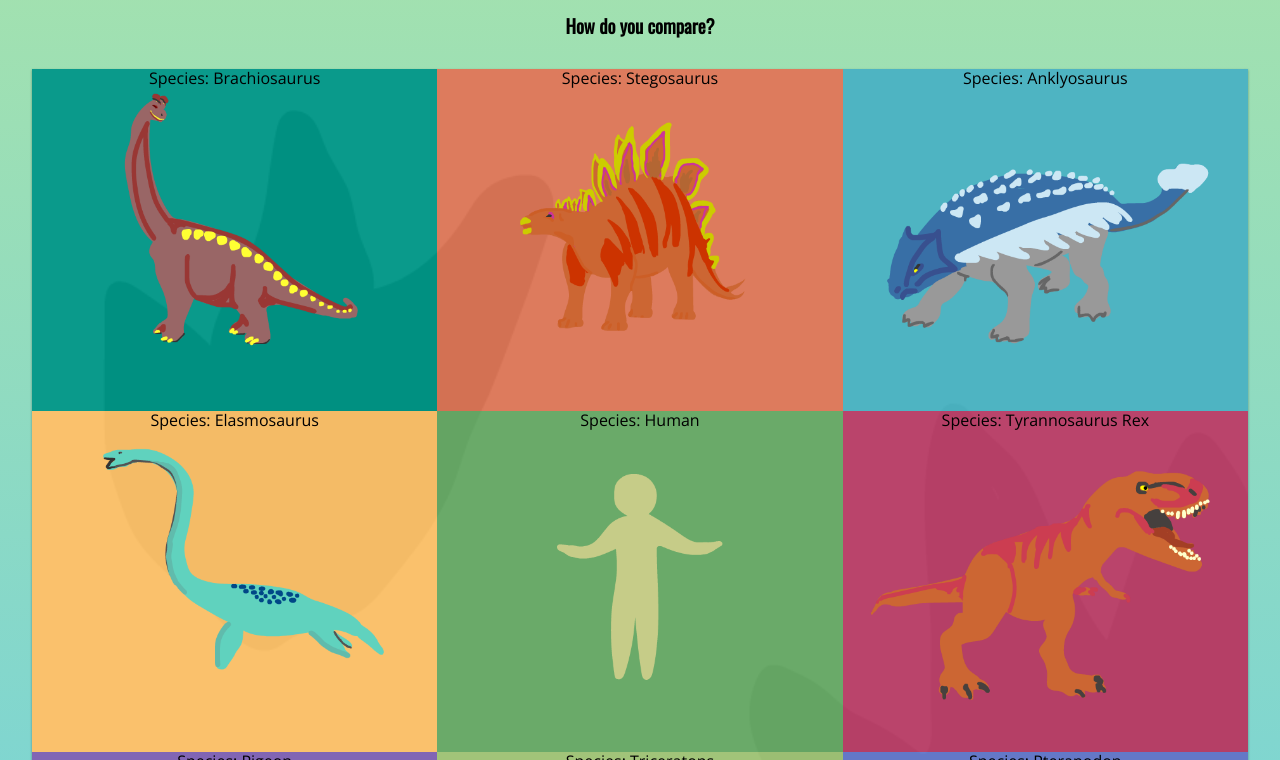
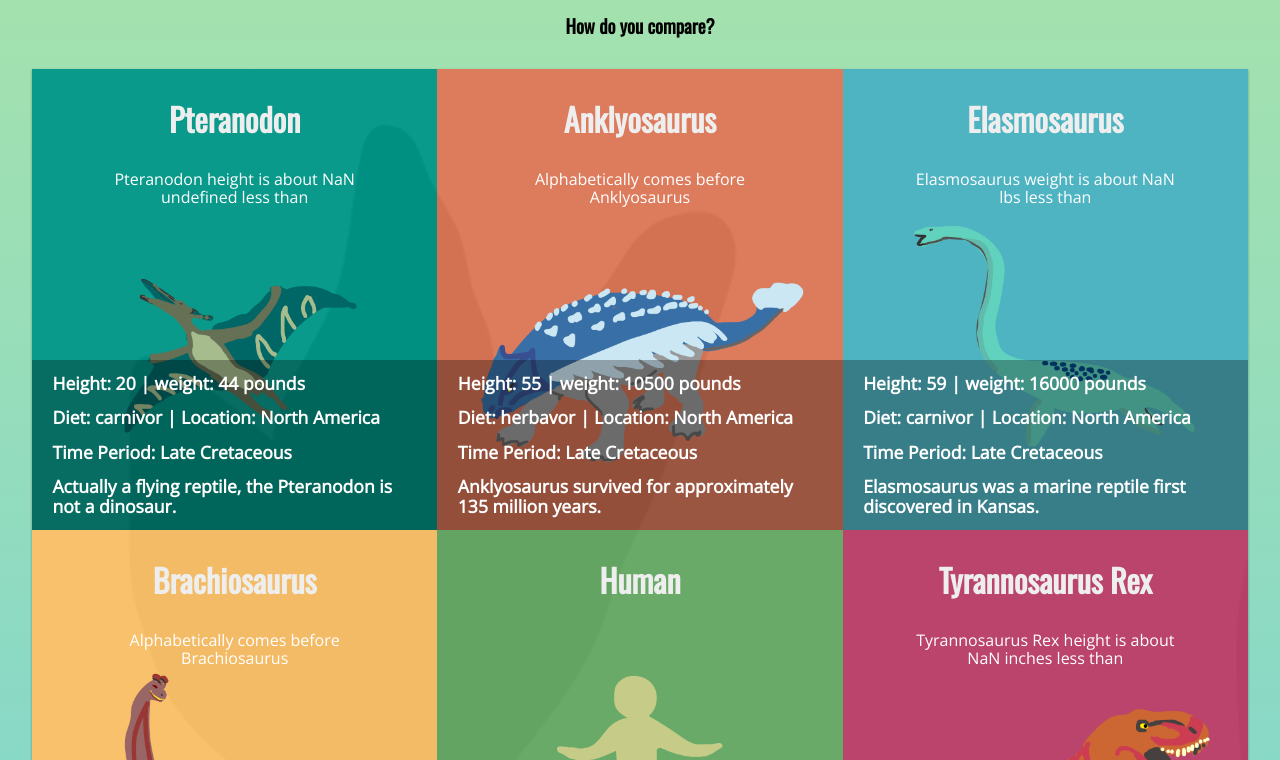
Before and after one commit to Dwayne-Edwards/Humans-Dinosaurs, a plain HTML site: page index.html in a window 1280 px wide. Both pictures are taken after a click on the element "Compare Me!". Shown: the part 218-978 px from the top of the page. Drawn offline with nearby package versions, Linux system fonts and the light colour scheme; a web font is replaced by a local one.

Commit message:
refactor: comparison and tile generation functions

```diff
--- a/app.css
+++ b/app.css
@@ -104,17 +104,40 @@ p {
     padding-bottom: 1em;
 }
 
-.grid-item p {
+.grid-item-info {
     background: rgba(000,000,000, .3);
     position: absolute;
     bottom: 0;
-    width: 100%;
-    padding: 0.8em 0.8em 1.8em;
+    min-width: 100%;
+    padding: 0.4em;
     margin:0;
     box-sizing: border-box;
-    font-size: 1.2em;
+    /* font-size: 1.2em; */
+    font-weight: 600;
+    /* color: #fff; */
+}
+.grid-item p {
+    /* background: rgba(000,000,000, .3); */
+    /* position: absolute; */
+    /* bottom: 0; */
+    width: 100%;
+    padding: 0.4em 0.8em;
+    margin:0;
+    box-sizing: border-box;
+    font-size: 1.1em;
     font-weight: 600;
     color: #fff;
+    text-align: left;
+    /* z-index: 100; */
+}
+.grid-comparison {
+    min-width: 70%;
+    margin-left: auto;
+    margin-right: auto;
+    /* padding: 2.8em; */
+    color: #fff;
+    text-align: center;
+    font-size: 1em;
 }
 
 /* Form Styles */
--- a/app.js
+++ b/app.js
@@ -44,7 +44,15 @@ function DomCache () {
     }
 
     this.create = function(el, id, className){
-
+        let element = document.createElement(el);
+        element.id = id;
+        element.className = className;
+        return element;
+    }
+    this.textNode = function(content){
+        let element = document.createTextNode(content);
+        element.createTextNode = content || '';
+        return element;
     }
     this.appendChild = function(parent, child){
 
@@ -178,6 +186,7 @@ const makeComparison = function (obj1, obj2, objectKey, comparisonUnit = getUnit
     let comparison = '';
     let obj1Value = obj1[objectKey];
     let obj2Value = obj2[objectKey];
+    let obj2Name = obj2.name.split(' ')[0]
     let unit;
     if(objectKey === 'height'){
         unit = comparisonUnit === 'imperial' ? 'inches' : 'centimeters';
@@ -185,20 +194,23 @@ const makeComparison = function (obj1, obj2, objectKey, comparisonUnit = getUnit
         unit = comparisonUnit === 'imperial' ? 'lbs' : 'kgs';
     }
     if(isValidKey(objectKey) && !previouslyUsedKeys.includes(objectKey)){
+
         switch(objectKey){
+            case 'species':
+                objectKey = !previouslyUsedKeys.includes('height') ? 'height' : 'diet';
             case 'height':
             case 'weight':
                 if(typeof obj1Value === "string"){obj1Value = convertToInteger(obj1Value);}
                 if(typeof obj2Value === "string"){obj2Value = convertToInteger(obj2Value);}
                 if(obj1Value > obj2Value){
-                    comparison = `The ${objectKey} of ${obj1.name} is about
-                    ${obj1.height - obj2.height} ${unit} more than ${obj2.name}`
+                    comparison = `${obj1.name} ${objectKey} is about
+                    ${obj1.height - obj2.height} ${unit} more than ${obj2Name}`
 
                     previouslyUsedKeys.push(objectKey);
                     break;
                 }
-                comparison = `The ${objectKey} of ${obj1.name} is about
-                ${obj2.height - obj1.height} ${unit} less than ${obj2.name}`
+                comparison = `${obj1.name} ${objectKey} is about
+                ${obj2.height - obj1.height} ${unit} less than ${obj2Name}`
 
                 previouslyUsedKeys.push(objectKey);
                 break;
@@ -210,14 +222,14 @@ const makeComparison = function (obj1, obj2, objectKey, comparisonUnit = getUnit
 
                 if(obj1Value.toLowerCase() === obj2Value.toLowerCase()
                 || obj1Value.toLowerCase().includes(obj2Value.toLowerCase())){
-                    comparison = objectKey === 'diet' ? `${obj1.name} and ${obj2.name} are both ${obj2.diet}`
-                    : `${obj1.name} and ${obj2.name} have ${obj1.where} in common`
+                    comparison = objectKey === 'diet' ? `${obj1.name} and ${obj2Name} are both ${obj2.diet}`
+                    : `${obj1.name} and ${obj2Name} have ${obj1.where} in common`
 
                     previouslyUsedKeys.push(objectKey);
                     break;
                 }
-                comparison = objectKey === 'diet' ? `${obj1.name} is a ${obj1.diet} unlike ${obj2.name} the ${obj2.diet}`
-                : `${obj1.name} location: ${obj1.where} and ${obj2.name} is located: ${obj2.where}`
+                comparison = objectKey === 'diet' ? `${obj1.name} is a ${obj1.diet} unlike ${obj2Name} the ${obj2.diet}`
+                : `${obj1.name} location: ${obj1.where} and ${obj2Name} is: ${obj2.where}`
 
                 previouslyUsedKeys.push(objectKey);
                 break;
@@ -226,18 +238,18 @@ const makeComparison = function (obj1, obj2, objectKey, comparisonUnit = getUnit
                 if(typeof obj1Value === "number"){obj1Value = convertToString(obj1Value);}
                 if(typeof obj2Value === "number"){obj2Value = convertToString(obj2Value);}
                 if(obj1Value .toLowerCase() < obj2Value.toLowerCase()){
-                    comparison = `${obj1.name} name would come before ${obj2.name} in a list`;
+                    comparison = `Alphabetically ${obj1.name} comes before ${obj2Name}`;
 
                     previouslyUsedKeys.push(objectKey);
                     break;
                 } else if(obj1Value .toLowerCase() > obj2Value .toLowerCase()){
-                    comparison = `${obj2.name} name would come before ${obj1.name} in a list`;
+                    comparison = `Alphabetically ${obj2Name} comes before ${obj1.name}`;
 
                     previouslyUsedKeys.push(objectKey);
                     break;
                 } else {
-                    comparison = (obj1.name).length > (obj2.name).length ? `${obj1.name} name is longer than ${obj2.name}`
-                    : `${obj1.name} name is not longer than ${obj2.name}`;
+                    comparison = (obj1.name).length > (obj2.name).length ? `${obj1.name} name is longer than ${obj2Name}`
+                    : `${obj1.name} name is not longer than ${obj2Name}`;
 
                     previouslyUsedKeys.push(objectKey);
                     break;
@@ -249,7 +261,7 @@ const makeComparison = function (obj1, obj2, objectKey, comparisonUnit = getUnit
     } else {
         let fact = Math.floor(Math.random() * 5)
         let when = Math.floor(Math.random() * 5)
-        comparison = fact > when ? `${obj1.species} fact:  ${obj1.fact}` : `${obj1.species} lived during the ${obj1.when} period`;
+        comparison = fact > when ? `Fact:  ${obj1.fact}` : `${obj1.species} lived during the ${obj1.when} period`;
 
         previouslyUsedKeys.push(objectKey);
     }
@@ -289,32 +301,58 @@ function shuffleArray(array) {
 
     // Generate Tiles for each Dino in Array
 function generateTileGrid(dino, human){
-    let keys = shuffleArray(Object.keys(dino[0]));
+    let keys = shuffleArray(Object.keys(human));
+    console.log('KEYs' + keys)
     let items = arrayMiddleInsert(shuffleArray(dino), human);
     items.forEach(item => {
         if(item instanceof Dinosaur){
             // TODO: Check for pigeon object
-            let key = keys.pop();
-            item.setComparisonToHuman(makeComparison(item, human, keys.pop()));
-            console.log(item.getComparison());
+            let key = shuffleArray(Object.keys(human))[0];
+            console.log('KEY' + key)
+            item.setComparisonToHuman(makeComparison(item, human, key));
         }
 
 
 
-            // create a new div element
-            const gridItem = document.createElement("div");
+            // create new Grid Item elements
+            const gridItem = dom$.create('div', "grid-item", "grid-item");
 
-            gridItem.id = "grid-item"
-            gridItem.className = "grid-item";
-            // and give it some content
+            // and create title
+            const gridItemTitle = dom$.create('h3');
+            const titleText = dom$.textNode(item.name || item.species );
+            gridItemTitle.appendChild(titleText);
+            gridItem.appendChild(gridItemTitle);
 
-            const gridItemTitle = document.createTextNode(`Species: ${item.name || item.species }`);
-            const gridItemImage = document.createElement("img");
+            // Create comparision to User
+            const gridItemComparison = dom$.create('div', `grid-${item.species}-comparison`, 'grid-comparison');
+            const comparisonText = item.species.toLowerCase() !== 'human' ? dom$.textNode(item.getComparison()) : dom$.textNode('');
+            gridItemComparison.appendChild(comparisonText);
+            gridItem.appendChild(gridItemComparison);
+
+            // Create and add image
+            const gridItemImage = dom$.create('img', 'species-diet', 'full-info');
             gridItemImage.src = `/images/${item.species.toLowerCase()}.png`;
+            gridItem.appendChild(gridItemImage);
 
-            // add the text node to the newly created div
-            gridItem.appendChild(gridItemTitle);
-            gridItem.appendChild(gridItemImage);
+            // create grid infobox
+            const gridItemInfoBox = dom$.create('div', `${(item.species).toLowerCase()}-info`, 'grid-item-info')
+
+            let gridItemContent = {
+                // create and add Height + Weight Info
+                heightWeight : `Height: ${item.height}  |  weight: ${item.weight} pounds`,
+                dietLocation : `Diet: ${item.diet}  |  Location: ${item.where}`,
+                timeSpan : `Time Period: ${item.when}`,
+                speciesFact : item.fact,
+            };
+
+            for(const content in gridItemContent){
+                let element = dom$.create('p');
+                let text = dom$.textNode(gridItemContent[content]);
+                element.appendChild(text);
+                gridItemInfoBox.appendChild(element);
+            }
+
+            gridItem.appendChild(gridItemInfoBox);
 
             // add the newly created element and its content into the DOM
             document.getElementById('grid').appendChild(gridItem);
```
